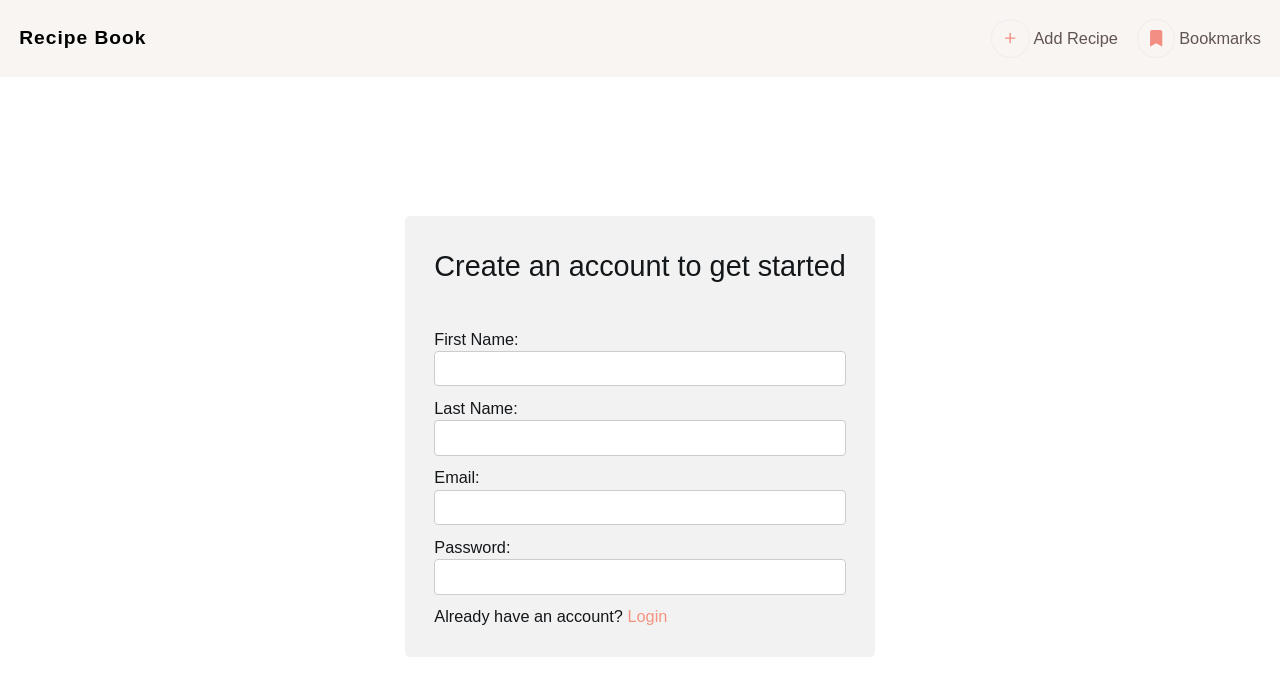
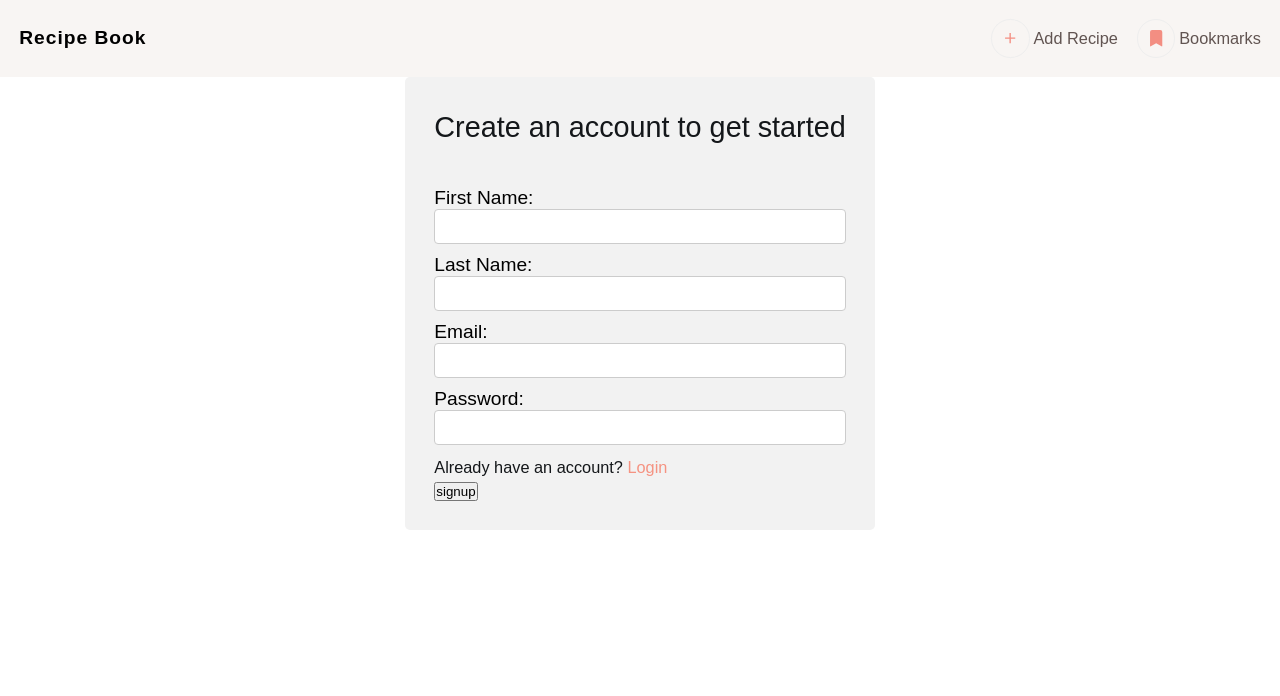
Before and after one commit to afolasope/recipe-book-mern, a React (Create React App) app in the folder frontend/: page /signup in a window 1280 px wide. Shown: the top 696 px of the page. Built offline with nearby package versions, Linux system fonts and the light colour scheme.

Commit message:
adds token for authentication

```diff
--- a/frontend/package.json
+++ b/frontend/package.json
@@ -15,7 +15,8 @@
     "react-router-dom": "^6.6.1",
     "react-scripts": "5.0.1",
     "styled-components": "^5.3.6",
-    "web-vitals": "^2.1.4"
+    "web-vitals": "^2.1.4",
+    "yup": "^0.32.11"
   },
   "scripts": {
     "start": "react-scripts start",
--- a/frontend/src/pages/Signup.js
+++ b/frontend/src/pages/Signup.js
@@ -1,68 +1,88 @@
 import React from 'react';
-import { Link } from 'react-router-dom';
+import { Link, useNavigate } from 'react-router-dom';
 import styled from 'styled-components';
-import { useFormik } from 'formik';
+import { Formik, Form, Field, ErrorMessage } from 'formik';
+import * as Yup from 'yup';
+import { useQuery } from 'react-query';
+import authService from '../service/authService';
+import { useState } from 'react';
 
-const Signup = () => {
-  const formik = useFormik({
-    initialValues: {
+const validationSchema = Yup.object({
+  firstName: Yup.string().required('First name is required'),
+  lastName: Yup.string().required('Last name is required'),
+  email: Yup.string()
+    .email('Invalid email address')
+    .required('Email address is required'),
+  password: Yup.string().required('Password is required'),
+});
+
+const initialValues = {
   firstName: '',
   lastName: '',
   email: '',
   password: '',
-    },
-  });
+};
 
+const Signup = () => {
+  const navigate = useNavigate();
+  const [authToken, setAuthToken] = useState();
+
+  const onSubmit = async (values) => {
+    const newValues = {
+      ...values,
+      firstName: values.firstName.toLowerCase(),
+      lastName: values.lastName.toLowerCase(),
+    };
+    try {
+      const response = await authService.register(newValues);
+      console.log(response);
+      if (response?.data.token) {
+        setAuthToken(
+          localStorage.setItem('token', JSON.stringify(response.data.token))
+        );
+        navigate('/');
+      }
+    } catch (error) {
+      console.log(error);
+    }
+  };
   return (
     <Wrapper>
-      <form>
+      <Formik
+        initialValues={initialValues}
+        onSubmit={onSubmit}
+        validationSchema={validationSchema}
+      >
+        <Form>
           <p className="title">Create an account to get started</p>
-        <div>
-          <p>First Name:</p>
-          <input
-            type="text"
-            id="firstName"
-            name="firstName"
-            onChange={formik.handleChange}
-            value={formik.values.firstName}
-          />
+          <div className="form-control">
+            <label htmlFor="firstName">First Name:</label>
+            <Field type="text" id="firstName" name="firstName" />
+            <ErrorMessage name="firstName" />
           </div>
-        <div>
-          <p>Last Name:</p>
-          <input
-            type="text"
-            id="lastName"
-            name="lastName"
-            onChange={formik.handleChange}
-            value={formik.values.lastName}
-          />
+          <div className="form-control">
+            <label htmlFor="lastName">Last Name:</label>
+            <Field type="text" id="lastName" name="lastName" />
+            <ErrorMessage name="lastName" />
           </div>
-        <div>
-          <p>Email:</p>
-          <input
-            type="email"
-            id="email"
-            name="email"
-            onChange={formik.handleChange}
-            value={formik.values.email}
-          />
+          <div className="form-control">
+            <label htmlFor="email">Email:</label>
+            <Field type="email" id="email" name="email" />
+            <ErrorMessage name="email" />
           </div>
-        <div>
-          <p>Password:</p>
-          <input
-            type="password"
-            id="password"
-            name="password"
-            onChange={formik.handleChange}
-            value={formik.values.password}
-          />
+          <div className="form-control">
+            <label htmlFor="label">Password:</label>
+            <Field type="password" id="password" name="password" />
+            <ErrorMessage name="password" />
           </div>
           <div>
             <p>
               Already have an account? <Link to="/login">Login</Link>
             </p>
           </div>
-      </form>
+          <button type="submit">signup</button>
+        </Form>
+      </Formik>
     </Wrapper>
   );
 };
@@ -73,10 +93,13 @@ const Wrapper = styled.div`
   display: flex;
   align-items: center;
   justify-content: center;
-  height: calc(100vh - 80px);
+  /* height: calc(100vh - 80px); */
   .title {
     font-size: 1.5rem;
     margin-bottom: 2rem;
+  }
+  .form-control {
+    margin-bottom: 0.5rem;
   }
   form {
     background-color: #f2f2f2;
@@ -92,11 +115,14 @@ const Wrapper = styled.div`
     padding: 0.4rem 0.2rem;
     font-family: inherit;
     font-size: 0.8rem;
-    margin-bottom: 0.5rem;
     border: 1px solid #ccc;
     border-radius: 4px;
   }
   a {
     color: #f59382;
   }
+  .error {
+    font-size: 0.6rem;
+    color: red;
+  }
 `;
--- /dev/null
+++ b/frontend/src/service/authService.js
@@ -0,0 +1,18 @@
+import axios from 'axios';
+
+const API_URL = 'http://localhost:8000/api/v1/auth/';
+
+const register = async (userData) => {
+  const response = await axios.post(`${API_URL}signup`, userData);
+
+  if (response.data) {
+    localStorage.setItem('user', JSON.stringify(response.data));
+  }
+  return response.data;
+};
+
+const authService = {
+  register,
+};
+
+export default authService;
```
Also changed, not shown: 2 other files (tests, documents, lock files or other folders). Lines whose indentation alone changed are shown as unchanged.
